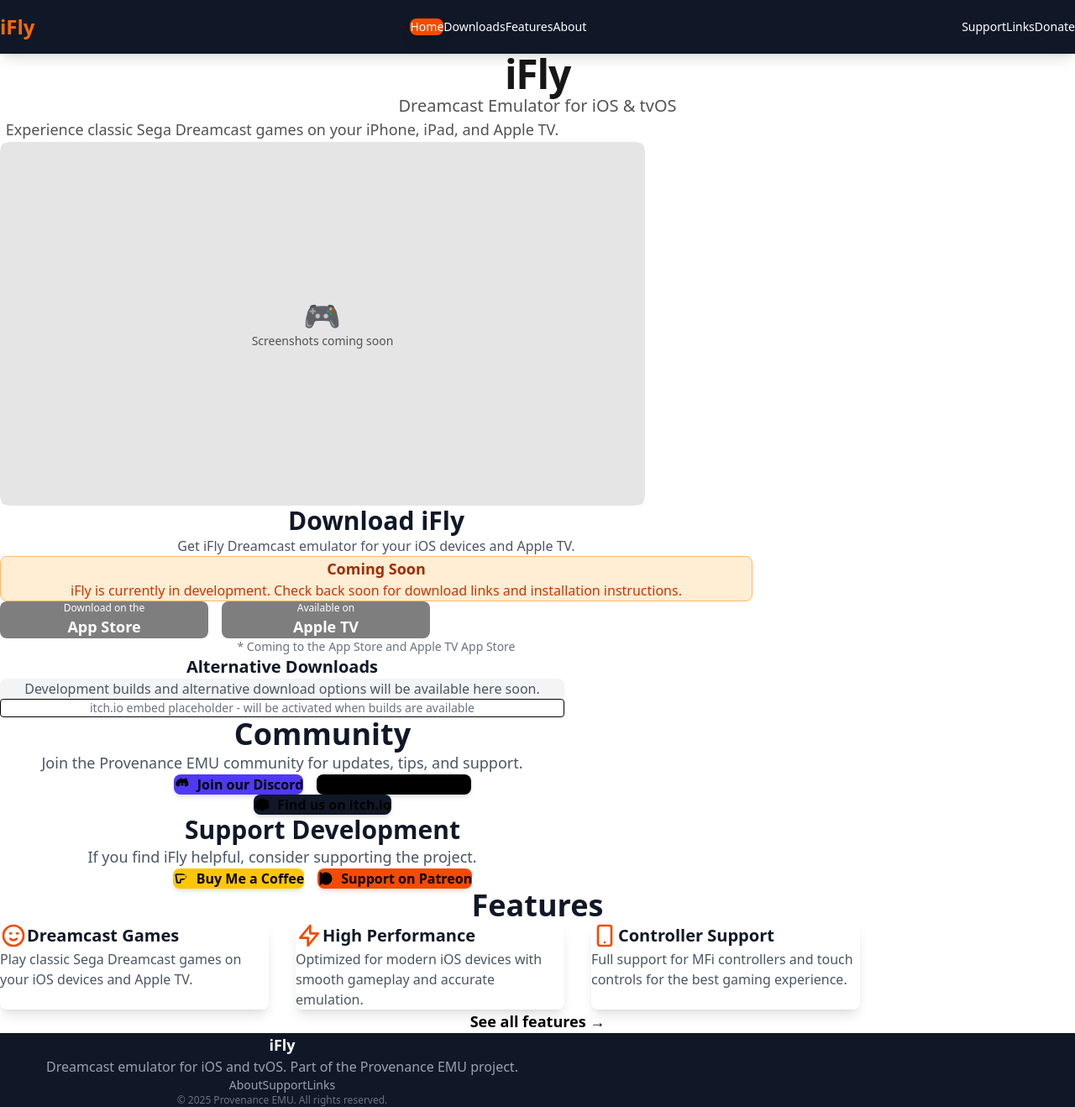
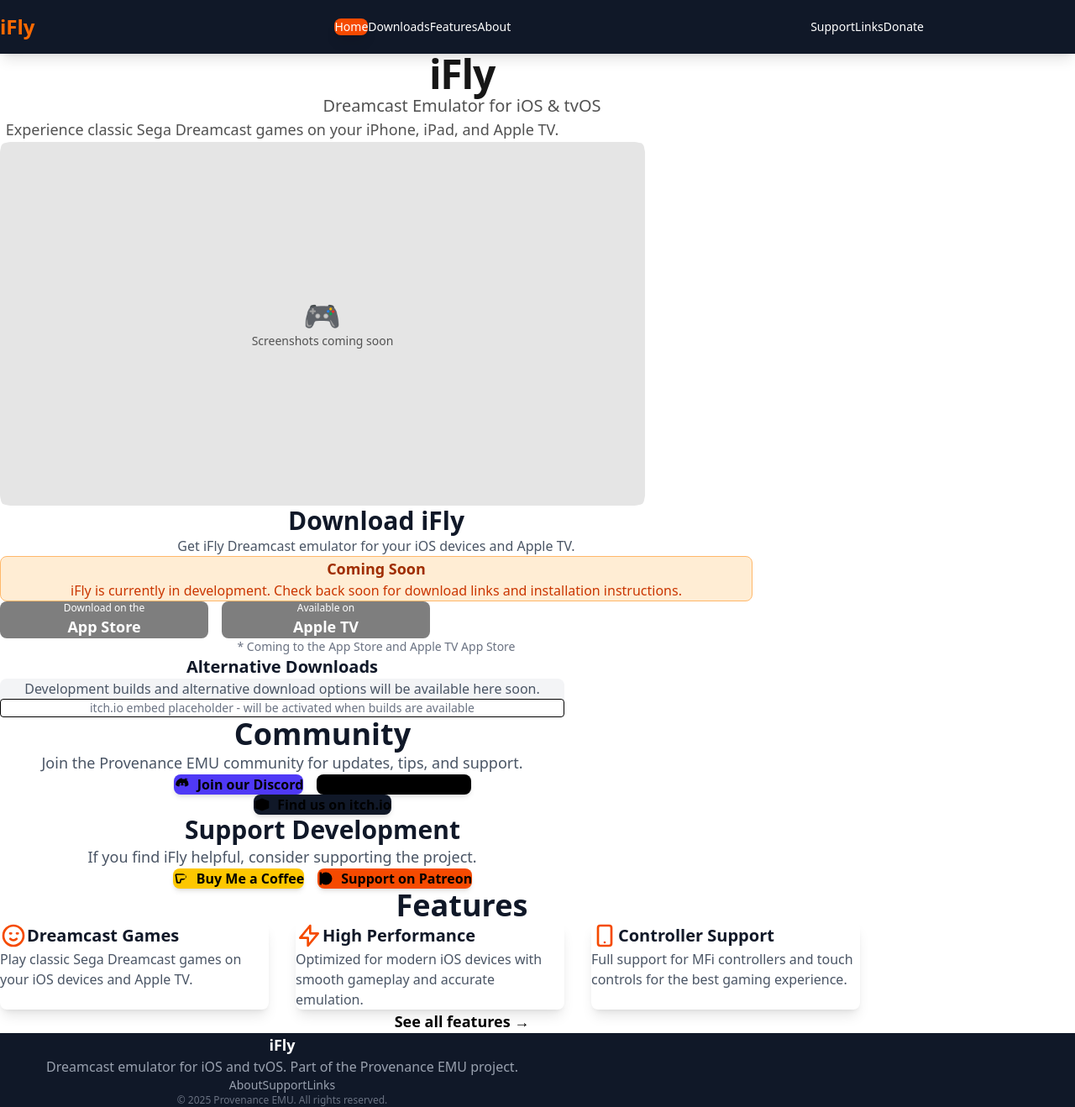
Before and after one commit to Provenance-Emu/ifly-emu.github.io, a Next.js app: page / in a window 1280 px wide. Shown: the whole page at 84% size. Built offline with nearby package versions, Linux system fonts and the light colour scheme.

Commit message:
Centering overhaul: explicit 1100px wrappers for sections and navbar; adjust nav spacing; ensure consistent centering

```diff
--- a/src/app/page.tsx
+++ b/src/app/page.tsx
@@ -6,7 +6,7 @@
   return (
     <div className="min-h-screen bg-white dark:bg-neutral-950">
       {/* Hero */}
-      <section className="container py-16">
+      <section className="w-full max-w-[1100px] mx-auto px-4 py-16">
         <div className="text-center">
           <h1 className="text-4xl md:text-5xl font-bold tracking-tight text-neutral-900 dark:text-white mb-4">
             iFly
@@ -36,7 +36,7 @@
       <DownloadSection className="pb-4" showEmbed />
 
       {/* Community Section */}
-      <section className="container py-16">
+      <section className="w-full max-w-[1100px] mx-auto px-4 py-16">
         <div className="max-w-3xl mx-auto text-center">
           <h2 className="text-4xl font-bold text-gray-900 dark:text-white mb-6">Community</h2>
           <p className="text-base md:text-lg text-gray-600 dark:text-gray-300 mb-8 max-w-2xl mx-auto">
@@ -67,7 +67,7 @@
       </section>
 
       {/* Features Section */}
-      <section className="container py-20">
+      <section className="w-full max-w-[1100px] mx-auto px-4 py-20">
         <div>
           <h2 className="text-3xl md:text-4xl font-bold text-center text-gray-900 dark:text-white mb-12">
             Features
--- a/src/components/Navigation.tsx
+++ b/src/components/Navigation.tsx
@@ -32,7 +32,7 @@
 
   return (
     <nav className="bg-gray-900 text-white shadow-lg sticky top-0 z-50">
-      <div className="container">
+      <div className="w-full max-w-[1100px] mx-auto px-4">
         <div className="flex items-center justify-between h-16">
           {/* Logo */}
           <div className="flex items-center flex-shrink-0">
@@ -45,12 +45,12 @@
 
           {/* Desktop Navigation - Centered */}
           <div className="hidden lg:flex lg:items-center lg:justify-center flex-1">
-            <div className="flex items-center space-x-2">
+            <div className="flex items-center space-x-1.5">
               {primaryNavItems.map((item) => (
                 <Link
                   key={item.href}
                   href={item.href}
-                  className={`px-5 py-2 rounded-lg text-sm font-medium transition-all ${
+                  className={`px-3 py-2 rounded-lg text-sm font-medium transition-all ${
                     pathname === item.href
                       ? 'bg-orange-600 text-white shadow-lg'
                       : 'text-gray-300 hover:bg-gray-800 hover:text-white'
@@ -63,12 +63,12 @@
           </div>
 
           {/* Desktop Secondary Nav */}
-          <div className="hidden lg:flex lg:items-center lg:space-x-2">
+          <div className="hidden lg:flex lg:items-center lg:space-x-1.5">
             {secondaryNavItems.map((item) => (
               <Link
                 key={item.href}
                 href={item.href}
-                className={`px-4 py-2 rounded-lg text-sm font-medium transition-all ${
+                className={`px-3 py-2 rounded-lg text-sm font-medium transition-all ${
                   pathname === item.href
                     ? 'bg-orange-600 text-white'
                     : 'text-gray-400 hover:bg-gray-800 hover:text-white'
```
